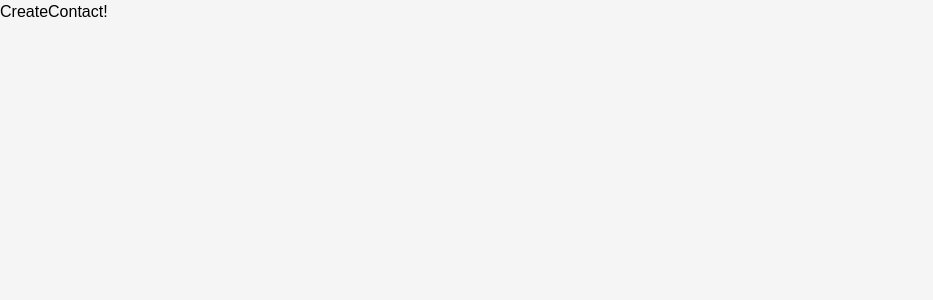
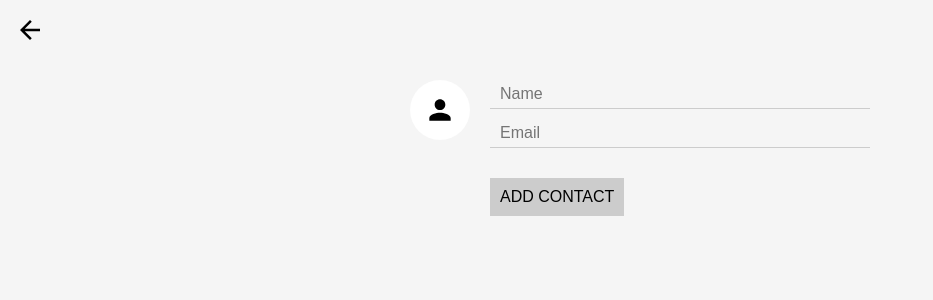
Before and after one commit to rodrigohenriques/react-contacts, a React (Create React App) app: page /create in a window 1280 px wide. Shown: the top 300 px of the page, without its empty margins (0-933 px from the left). Built offline with nearby package versions, Linux system fonts and the light colour scheme; no server answers.

Commit message:
Add contact creation function

```diff
--- a/package.json
+++ b/package.json
@@ -4,6 +4,7 @@
   "private": true,
   "dependencies": {
     "escape-string-regexp": "^1.0.5",
+    "form-serialize": "^0.7.2",
     "prop-types": "^15.6.2",
     "react": "^16.4.0",
     "react-dom": "^16.4.0",
--- a/src/App.js
+++ b/src/App.js
@@ -25,6 +25,16 @@
     ContactsApi.remove(contact)
   }
 
+  createContact = (contact) => {
+    ContactsApi.create(contact).then(contact => {
+      this.setState(
+        state => ({
+          contacts: state.contacts.concat([contact])
+        })
+      )
+    })
+  }
+
   render() {
     return (
       <div className="App">
@@ -32,9 +42,14 @@
           <ListContacts
             contacts={this.state.contacts}
             onDeleteContact={this.removeContact} />
-        )}/>
+        )} />
 
-        <Route path='/create' component={CreateContact} />
+        <Route path='/create' render={({ history }) => (
+          <CreateContact onCreateContact={(contact) => {
+            this.createContact(contact)
+            history.push('/')
+          }} />
+        )} />
       </div>
     );
   }
--- a/src/CreateContact.js
+++ b/src/CreateContact.js
@@ -1,8 +1,41 @@
 import React, { Component } from 'react'
+import PropTypes from 'prop-types';
+import { Link } from 'react-router-dom'
+import ImageInput from './ImageInput'
+import serializeForm from 'form-serialize'
+
 
 class CreateContact extends Component {
+  static propTypes = {
+    onCreateContact: PropTypes.func.isRequired
+  }
+
+  handleSubmit = (e) => {
+    e.preventDefault()
+    const values = serializeForm(e.target, { hash: true })
+    this.props.onCreateContact(values)
+  }
+
   render() {
-    return <div>CreateContact!</div>
+    return <div>
+      <Link className='close-create-contact' to='/'>Close</Link>
+      <form
+        className='create-contact-form'
+        onSubmit={this.handleSubmit}
+      >
+        <ImageInput
+          className='create-contact-avatar-input'
+          name='avatarURL'
+          maxHeight={64}
+        />
+
+        <div className='create-contact-details'>
+          <input type='text' name='name' placeholder='Name' />
+          <input type='text' name='email' placeholder='Email' />
+          <button>Add Contact</button>
+        </div>
+      </form>
+    </div>
   }
 }
 
```
Also changed, not shown: 1 other file (tests, documents, lock files or other folders).
